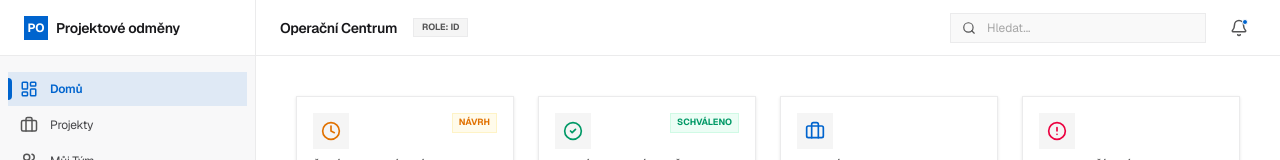
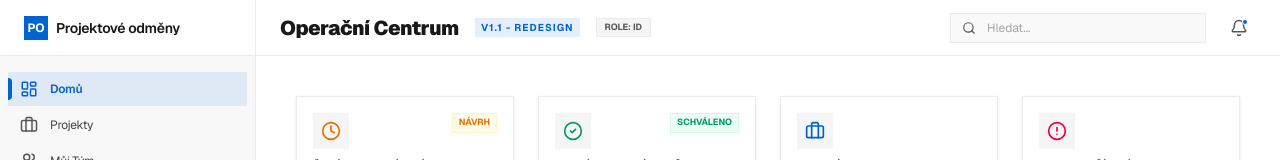
Before and after one commit to viktorblazek76-boop/antigravity_travel_orders, a Next.js app in the folder Projektové odměny/: page / in a window 1280 px wide. Shown: the top 160 px of the page. Built offline with nearby package versions, Linux system fonts and the light colour scheme; no server answers; the database is empty.

Commit message:
Deployment test: v1.1 REDESIGN - Sync to root

```diff
--- a/Projektové odměny/src/components/Header.tsx
+++ b/Projektové odměny/src/components/Header.tsx
@@ -7,7 +7,8 @@ export function Header({ title, currentRole, userName }: { title: string, curren
     return (
         <header className="h-14 border-b border-border flex items-center justify-between px-6 bg-white z-20 shrink-0">
             <div className="flex items-center gap-4">
-                <h1 className="text-sm font-semibold text-foreground tracking-tight">{title}</h1>
+                <h1 className="text-xl font-black text-foreground tracking-tight">{title}</h1>
+                <span className="text-[10px] bg-primary/10 text-primary px-1.5 py-0.5 rounded-sm font-bold uppercase tracking-widest">v1.1 - REDESIGN</span>
                 <div className="flex items-center gap-2 bg-accent/50 px-2 py-0.5 rounded-sm border border-border">
                     <span className="text-muted-foreground text-[9px] font-bold">
                         ROLE: {currentRole}
```
